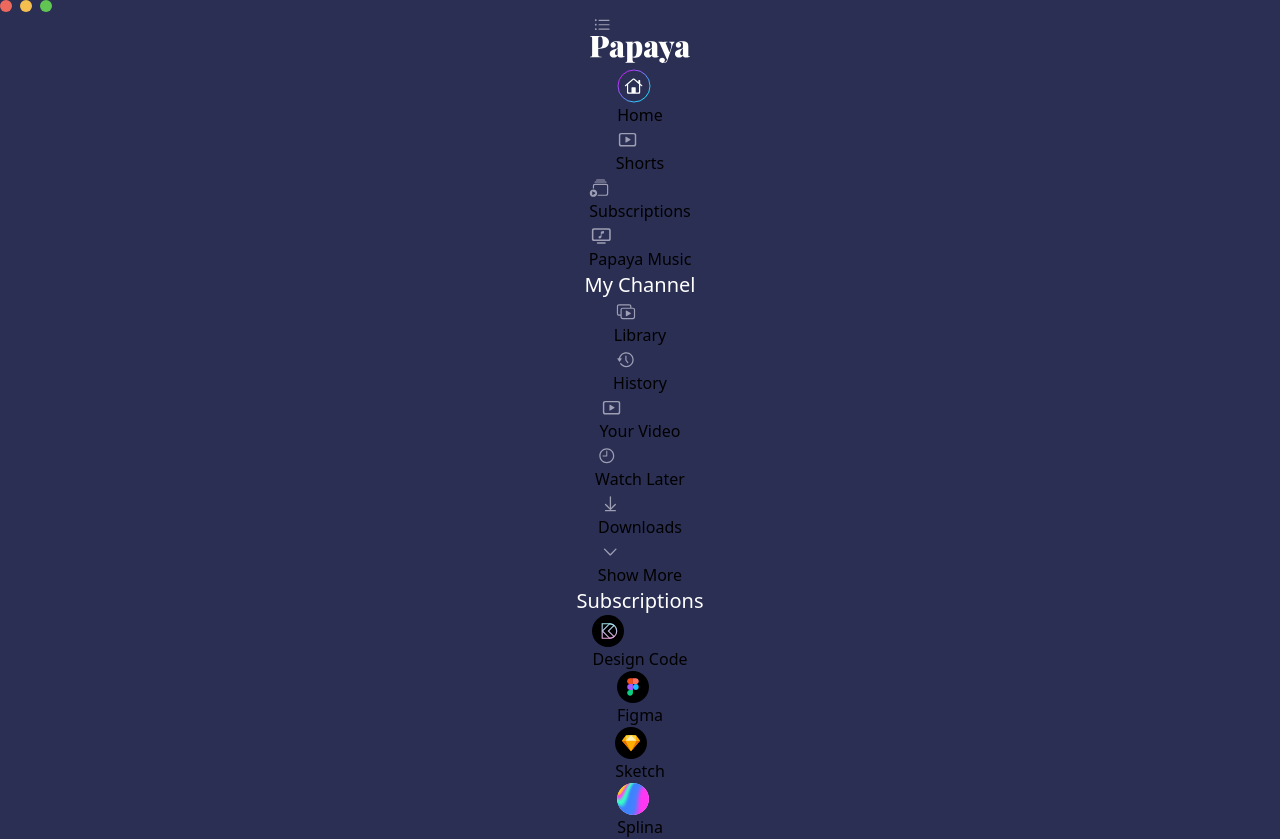
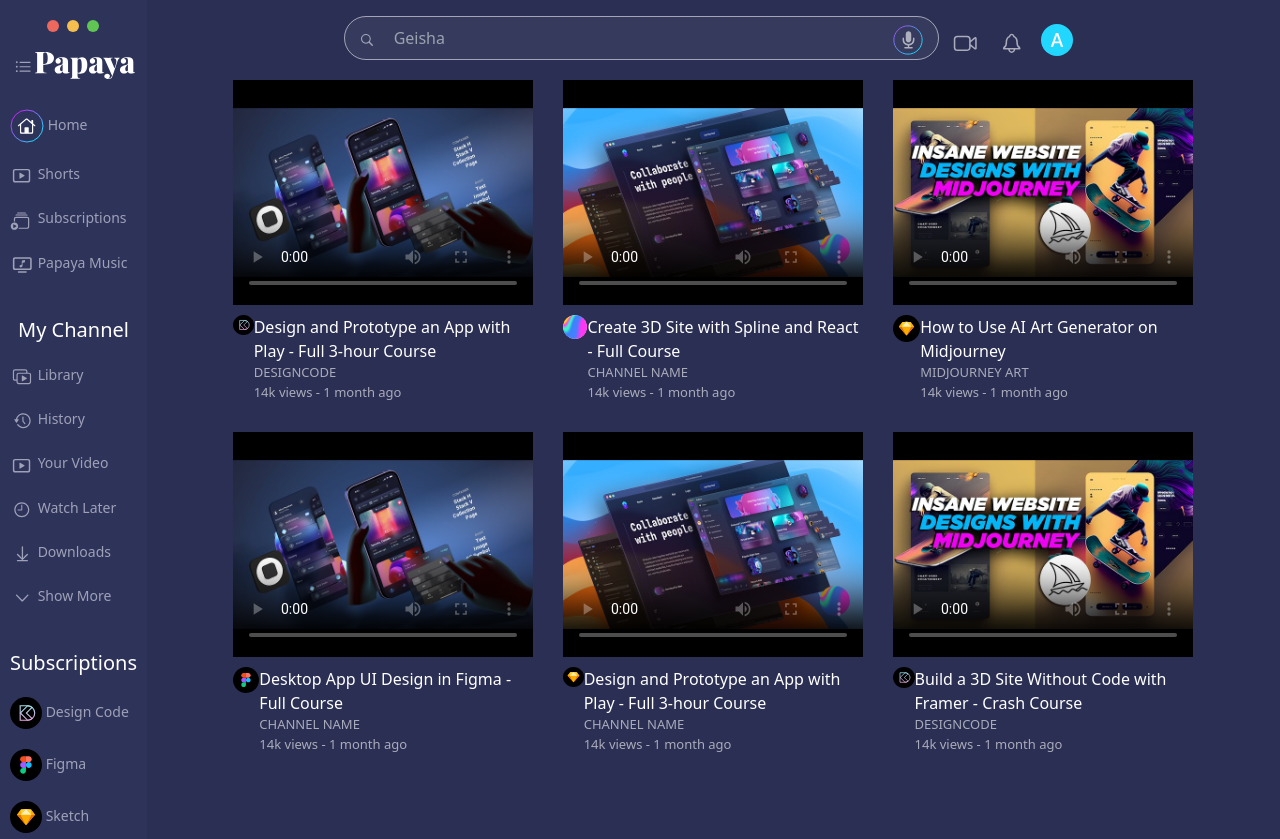
Before and after one commit to BillyBrown237/midjourney_recreation, a React (Create React App) app: page / in a window 1280 px wide. Shown: the top 839 px of the page. Built offline with nearby package versions, Linux system fonts and the light colour scheme.

Commit message:
Update styles

```diff
--- a/src/App.css
+++ b/src/App.css
@@ -8,6 +8,7 @@
 .App {
   text-align: center;
   background-color: #2B2F53;
+  display: flex;
 }
 
 .App-logo {
@@ -59,6 +60,7 @@
   flex-wrap: wrap;
   justify-content: center;
   gap: 30px;
+  padding-bottom: 30px;
 }
 
 .searchbar {
@@ -99,3 +101,39 @@
 .searchbar span {
   width: 150px;
 }
+
+.sidemenu {
+  background-color: #2E335A;
+  color: #EBEBF599;
+  font-size: 14px;
+}
+
+.sidemenu li {
+  list-style-type: none;
+}
+
+.sidemenu img {
+  display: inline;
+}
+
+.side-menu-section li :hover {
+background:linear-gradient(#8015A7,rgba(97, 54, 144, 0));
+}
+
+.side-menu-section {
+  padding: 10px;
+}
+
+.side-menu-section li {
+  display: flex;
+  margin: 20px 0;
+}
+
+.side-menu-section button {
+  width: 100%;
+  text-align: start;
+}
+
+.browerbutton{
+  margin: 20px auto;
+}
```
